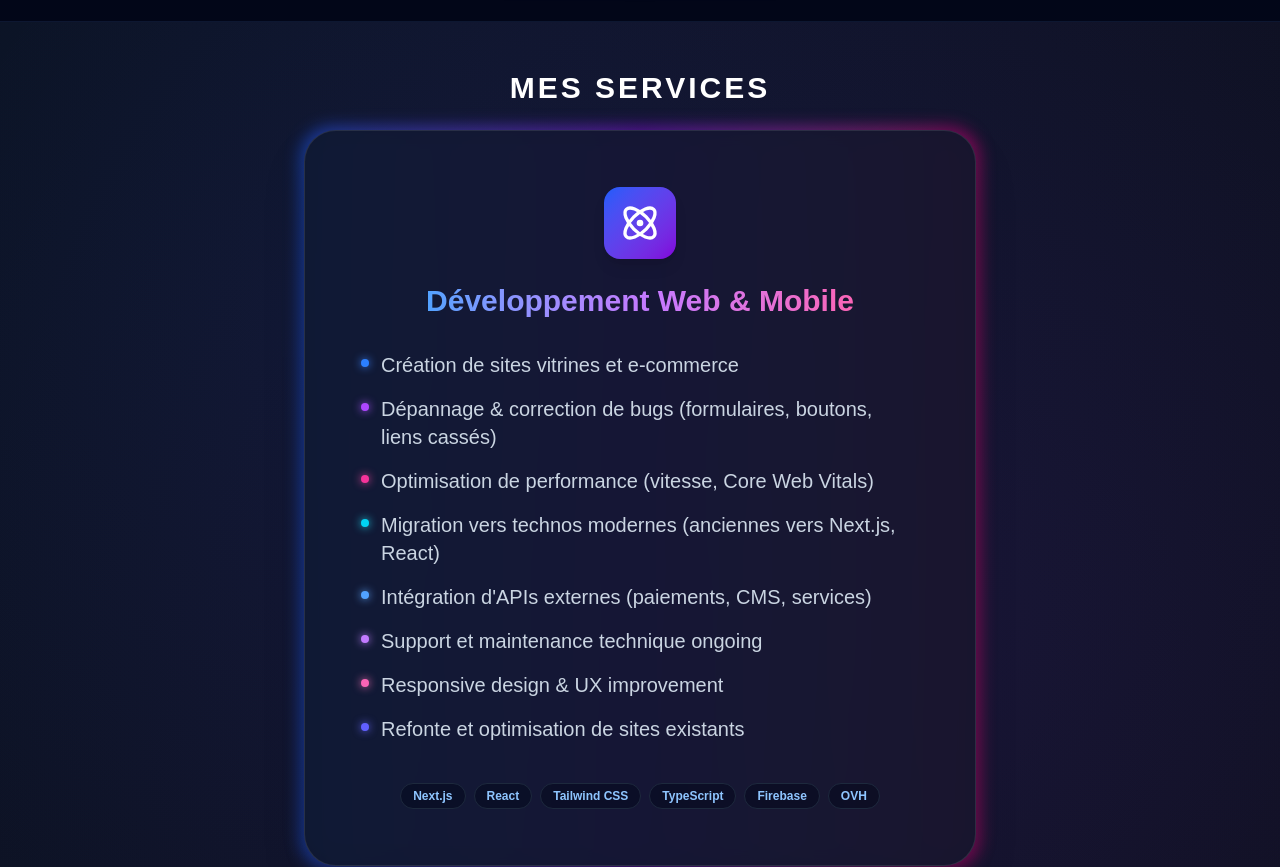
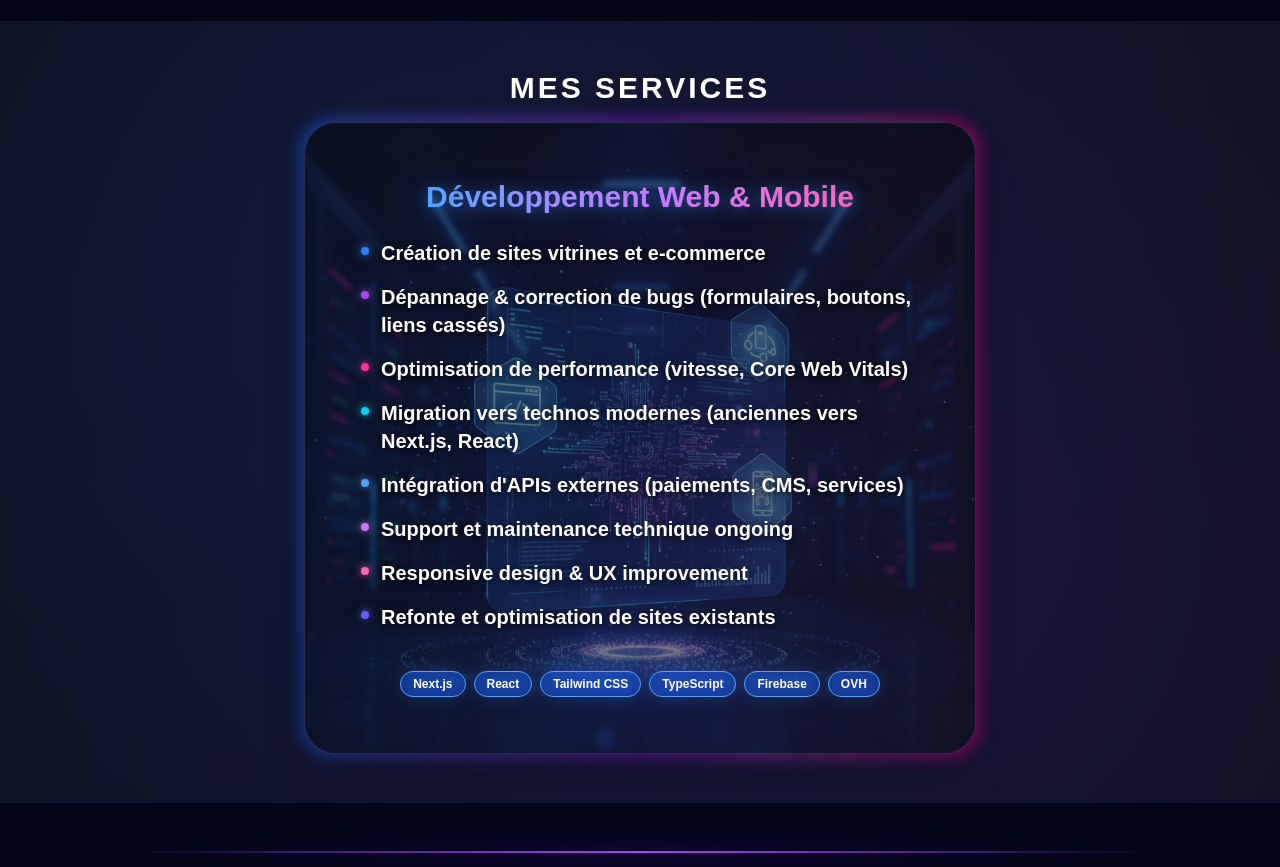
Before and after one commit to VidadTol/david_tolza_portfolio, a Next.js app: page / in a window 1280 px wide. Shown: the part 1760-2627 px from the top of the page. Built offline with nearby package versions, Linux system fonts and the light colour scheme.

Commit message:
feat: Add background image to ServicesSection and enhance text styles for better visibility

```diff
--- a/components/ServicesSection.tsx
+++ b/components/ServicesSection.tsx
@@ -1,4 +1,5 @@
 import { Atom } from "lucide-react";
+import Image from "next/image";
 
 export default function ServicesSection() {
   const technologies = [
@@ -28,27 +29,38 @@ export default function ServicesSection() {
       <div className="absolute top-0 left-0 w-full h-full bg-[radial-gradient(circle_at_70%_70%,rgba(147,51,234,0.1),transparent)]"></div>
 
       <div className="max-w-6xl mx-auto flex flex-col items-center relative z-10">
-        <h2 className="text-2xl md:text-3xl font-bold text-center mb-6 uppercase tracking-widest text-white px-4">
+        <h2 className="text-2xl md:text-3xl font-bold text-center mb-4 uppercase tracking-widest text-white px-4">
           Mes Services
         </h2>
 
         <div className="w-full max-w-2xl group relative">
-          {/* LE NÉON QUI ANIME TOUT SEUL */}
+          {/* LE NÉON ANIME */}
           <div
             className="absolute -inset-1 bg-gradient-to-r from-blue-600 via-purple-600 to-pink-600 rounded-[2rem] blur animate-pulse opacity-50 group-hover:opacity-100 transition duration-1000"
             style={{ animationDuration: "1s" }}
           ></div>
 
-          <div className="relative bg-slate-900/90 p-8 md:p-14 rounded-[2rem] border border-white/10 flex flex-col items-center backdrop-blur-sm shadow-2xl">
-            <div className="mb-6 p-4 bg-gradient-to-br from-blue-600 to-purple-700 rounded-2xl shadow-lg">
-              <Atom className="w-10 h-10 text-white" />
+          <div className="relative bg-slate-900/90 p-8 md:p-14 rounded-[2rem] border border-white/10 flex flex-col items-center backdrop-blur-sm shadow-2xl overflow-hidden">
+            {/* Image background */}
+            <div className="absolute inset-0 opacity-60 md:opacity-40 pointer-events-none">
+              <Image
+                src="/Services.png"
+                alt=""
+                fill
+                className="object-cover"
+                quality={75}
+              />
             </div>
 
-            <h3 className="text-2xl md:text-3xl font-bold mb-8 bg-gradient-to-r from-blue-400 via-purple-400 to-pink-400 bg-clip-text text-transparent text-center">
+            {/* Contenu */}
+            <div className="relative z-10">
+            </div>
+
+            <h3 className="text-2xl md:text-3xl font-extrabold mb-6 bg-gradient-to-r from-blue-400 via-purple-400 to-pink-400 bg-clip-text text-transparent text-center drop-shadow-[0_2px_8px_rgba(59,130,246,0.6)]">
               Développement Web & Mobile
             </h3>
 
-            <ul className="text-slate-300 space-y-4 text-base md:text-xl w-full">
+            <ul className="text-white space-y-4 text-base md:text-xl w-full font-semibold drop-shadow-[0_2px_4px_rgba(0,0,0,0.8)]">
               {services.map((service, index) => {
                 const colors = [
                   { dot: "bg-blue-500", shadow: "shadow-[0_0_8px_#3b82f6]" },
@@ -75,7 +87,7 @@ export default function ServicesSection() {
               {technologies.map((tech) => (
                 <span
                   key={tech}
-                  className="px-3 py-1 bg-slate-950/50 rounded-full text-[10px] md:text-xs font-bold text-blue-300 border border-slate-800"
+                  className="px-3 py-1 bg-blue-600/40 rounded-full text-[10px] md:text-xs font-bold text-white border border-blue-400 drop-shadow-[0_0_8px_rgba(59,130,246,0.5)]"
                 >
                   {tech}
                 </span>
```
